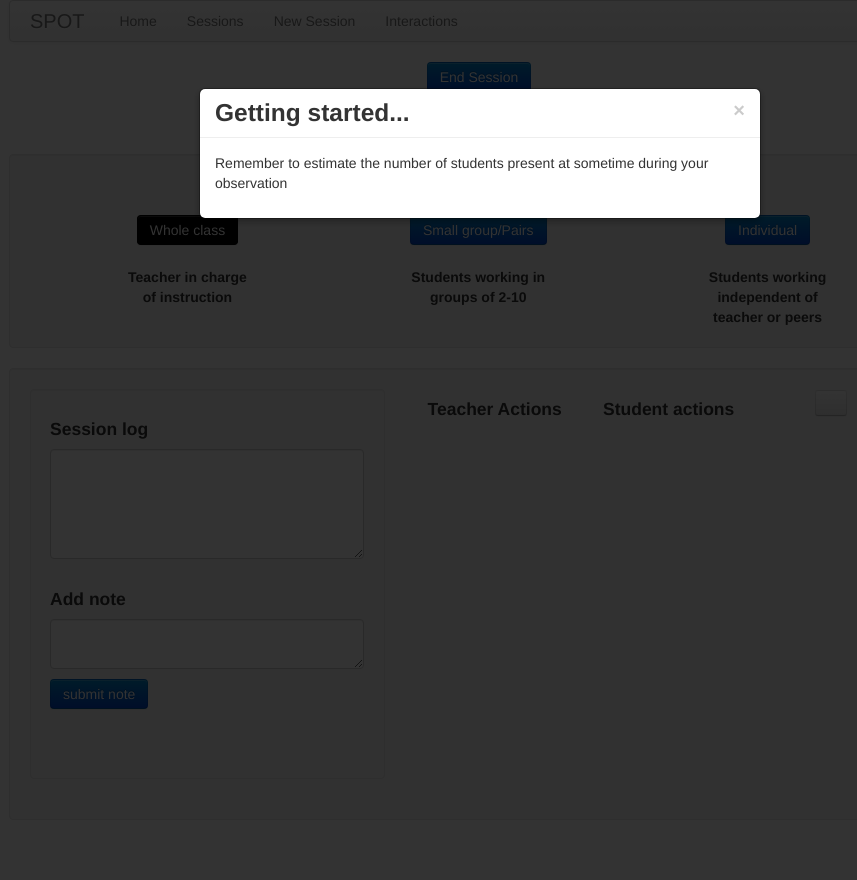
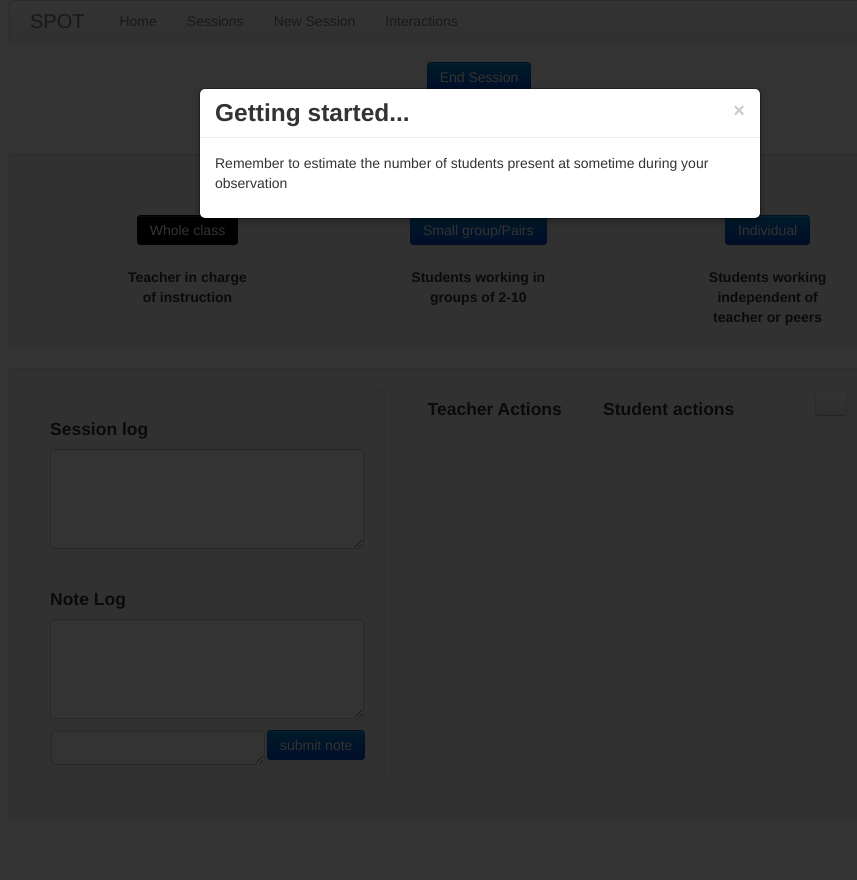
Before and after one commit to andrewgr35/sjsuspot, a Python web app: template templates/session.html in a window 1280 px wide. Shown: the whole page, without its empty margins (161-1018 px from the left). Run offline with Jinja, Linux system fonts and the light colour scheme; the template is opened without the code that fills it: most values are stand-ins (such as "Sample title", 1, 10 or a date in 2020); some libraries are stand-ins or nearby versions.

Commit message:
Modified session template page

```diff
--- a/templates/session.html
+++ b/templates/session.html
@@ -71,16 +71,21 @@
     <form>
 	<div style="width: 350px; height: 150px;">
 	<h4>Session log</h4>
-	<textarea style="width: 300px; height: 100px;" id="commentId"></textarea>
+	<textarea style="width: 300px; height: 90px;" id="commentId"></textarea>
 	</div>
     </form>
 </div>
 <div id="addNote" align="left">
     <form>
 	<div style="width: 350px; height: 150px;">
-	<h4>Add note</h4>
-	<textarea style="width: 300px; height: 40px;" id="note"></textarea>
-	<button type="button" id="submitNote" class="btn btn-primary">submit note</button>
+	<h4>Note Log</h4>
+	<textarea style="width: 300px; height: 90px;" id="note"></textarea>
+	<table>
+	<tr>
+	<td><textarea style="width: 200px; height: 25px;" id="enternote"></textarea></td>
+	<td valign="baseline"><button type="button" id="submitNote" class="btn btn-primary">submit note</button></td>
+	</tr>
+	</table>
 	</div>
     </form>
 </div>
@@ -253,9 +258,11 @@ the estimated number of students present, write the number in the box below.</p>
 	// get session Id
     var sessionId = $('body').attr('id');
 
-	// initialize textbox area for notes
-	var textbox = '';
+	// initialize textbox area for notes/log
+	var textbox = ''; // var for session log
+	var textboxNotes = ''; // var for notes log
 	var textArea = $('#commentId');
+	var textAreaNotes = $('#note');
 
     // Display alert on session start to prompt user to select a class mode
     $('#session_start').modal('show');
@@ -463,7 +470,7 @@ the estimated number of students present, write the number in the box below.</p>
             	});
 			});
         });
-		$('#note').keypress(function(event){
+		$('#enternote').keypress(function(event){
     		if(event.keyCode == 13){
         		event.preventDefault();
         		$('#submitNote').click();
@@ -471,7 +478,7 @@ the estimated number of students present, write the number in the box below.</p>
 		});
 
         $('#submitNote').click(function() {
-	    var note = $('#note').val();
+	    var note = $('#enternote').val();
 	    // Get date, create time variable
 	    var date = new Date();
 	    var hours = date.getHours()
@@ -479,10 +486,10 @@ the estimated number of students present, write the number in the box below.</p>
 	    var seconds = date.getSeconds()
 	    var time = hours+":"+minutes+":"+seconds
 
-		// add next session log entry, scroll to bottom of box
-		textbox += time+':'+' '+note+'\n'
-		$("#commentId").val(textbox);
-		textArea.scrollTop( textArea[0].scrollHeight - textArea.height()   );
+		// add next session log entry, scroll to bottom of box (disabled as of 9.26.14)
+		textboxNotes += time+':'+' '+note+'\n'
+		$("#note").val(textboxNotes);
+		textAreaNotes.scrollTop( textAreaNotes[0].scrollHeight - textAreaNotes.height()   );
 
 
             $.ajax({
@@ -491,7 +498,7 @@ the estimated number of students present, write the number in the box below.</p>
                 data: {"note": note, "time": time},
                 dataType: "json"
             }).done(function(data) {
-                $("#note").val('');
+                $("#enternote").val('');
             });
         });
 
```
